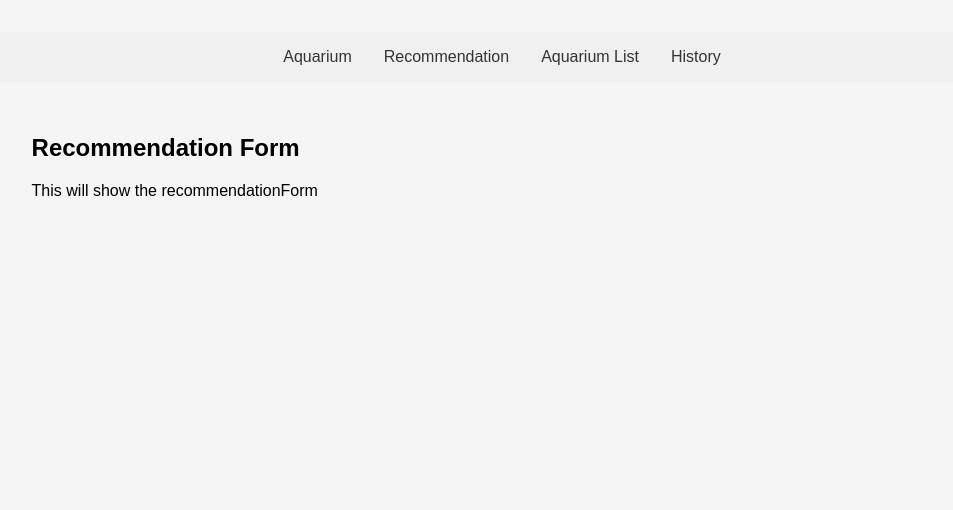
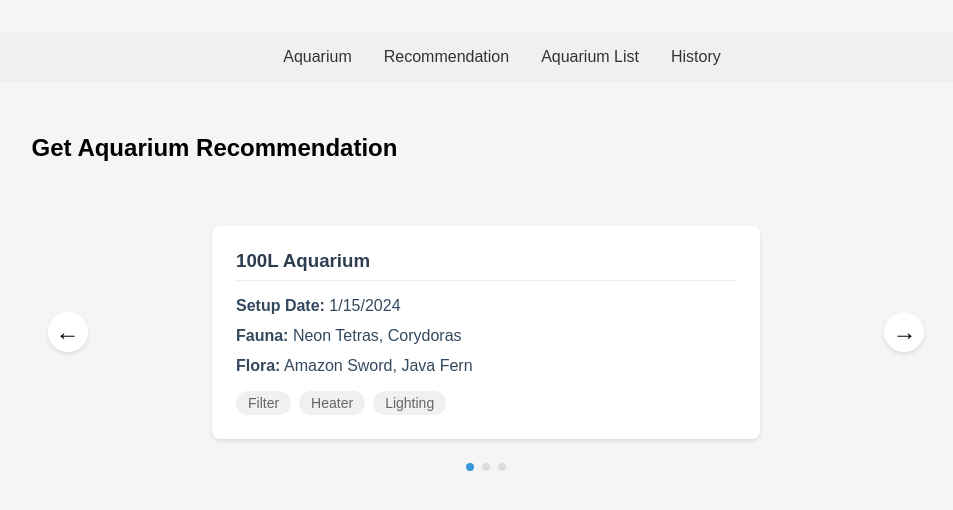
Before and after one commit to chbarbosa/super-acqua-mentor, a React (Vite) app: page /recommendation in a window 1280 px wide. Shown: the top 510 px of the page, without its empty margins (154-1107 px from the left). Built offline with nearby package versions, Linux system fonts and the light colour scheme.

Commit message:
carousel of aquariums add to recommendation form

```diff
--- /dev/null
+++ b/src/components/AquariumSelector/AquariumSelector.module.css
@@ -0,0 +1,112 @@
+.selector {
+  position: relative;
+  display: flex;
+  align-items: center;
+  justify-content: center;
+  padding: 2rem 0;
+  margin: 2rem 0;
+}
+
+.card {
+  background: white;
+  border-radius: 8px;
+  padding: 1.5rem;
+  box-shadow: 0 2px 4px rgba(0, 0, 0, 0.1);
+  width: 100%;
+  max-width: 500px;
+  cursor: pointer;
+  transition: transform 0.2s ease, box-shadow 0.2s ease;
+}
+
+.card:hover {
+  transform: translateY(-4px);
+  box-shadow: 0 4px 8px rgba(0, 0, 0, 0.15);
+}
+
+.arrow {
+  background: white;
+  border: none;
+  border-radius: 50%;
+  width: 40px;
+  height: 40px;
+  display: flex;
+  align-items: center;
+  justify-content: center;
+  font-size: 1.5rem;
+  cursor: pointer;
+  box-shadow: 0 2px 4px rgba(0, 0, 0, 0.1);
+  position: absolute;
+  top: 50%;
+  transform: translateY(-50%);
+  transition: all 0.3s ease;
+}
+
+.arrow:hover {
+  background: #f8f9fa;
+  transform: translateY(-50%) scale(1.1);
+}
+
+.left {
+  left: 1rem;
+}
+
+.right {
+  right: 1rem;
+}
+
+.pagination {
+  position: absolute;
+  bottom: 0;
+  left: 50%;
+  transform: translateX(-50%);
+  display: flex;
+  gap: 0.5rem;
+}
+
+.dot {
+  width: 8px;
+  height: 8px;
+  border-radius: 50%;
+  background: #ddd;
+  transition: background-color 0.3s ease;
+}
+
+.dot.active {
+  background: #3498db;
+}
+
+.header {
+  margin-bottom: 1rem;
+  padding-bottom: 0.5rem;
+  border-bottom: 1px solid #eee;
+}
+
+.header h3 {
+  margin: 0;
+  color: #2c3e50;
+}
+
+.details p {
+  margin: 0.75rem 0;
+  color: #34495e;
+}
+
+.features {
+  display: flex;
+  gap: 0.5rem;
+  margin-top: 1rem;
+}
+
+.features span {
+  background: #f0f0f0;
+  padding: 0.25rem 0.75rem;
+  border-radius: 999px;
+  font-size: 0.875rem;
+  color: #666;
+}
+
+.empty {
+  text-align: center;
+  padding: 2rem;
+  color: #666;
+}
--- /dev/null
+++ b/src/components/AquariumSelector/AquariumSelector.tsx
@@ -0,0 +1,80 @@
+import React, { useState } from 'react';
+import { Aquarium } from '../../api/mockApi';
+import styles from './AquariumSelector.module.css';
+
+interface AquariumSelectorProps {
+  aquariums: Aquarium[];
+  onSelect: (aquarium: Aquarium) => void;
+}
+
+const AquariumSelector: React.FC<AquariumSelectorProps> = ({ aquariums, onSelect }) => {
+  const [currentIndex, setCurrentIndex] = useState(0);
+
+  const handlePrevious = () => {
+    setCurrentIndex(current =>
+      current === 0 ? aquariums.length - 1 : current - 1
+    );
+  };
+
+  const handleNext = () => {
+    setCurrentIndex(current =>
+      current === aquariums.length - 1 ? 0 : current + 1
+    );
+  };
+
+  if (aquariums.length === 0) {
+    return <div className={styles.empty}>No aquariums available</div>;
+  }
+
+  const currentAquarium = aquariums[currentIndex];
+
+  return (
+    <div className={styles.selector}>
+      <button
+        className={`${styles.arrow} ${styles.left}`}
+        onClick={handlePrevious}
+        aria-label="Previous aquarium"
+      >
+        ←
+      </button>
+
+      <div
+        className={styles.card}
+        onClick={() => onSelect(currentAquarium)}
+      >
+        <div className={styles.header}>
+          <h3>{currentAquarium.volumeLiters}L Aquarium</h3>
+        </div>
+        <div className={styles.details}>
+          <p><strong>Setup Date:</strong> {new Date(currentAquarium.setupDate).toLocaleDateString()}</p>
+          <p><strong>Fauna:</strong> {currentAquarium.faunaDescription}</p>
+          <p><strong>Flora:</strong> {currentAquarium.floraDescription}</p>
+          <div className={styles.features}>
+            {currentAquarium.hasFilter && <span>Filter</span>}
+            {currentAquarium.hasHeater && <span>Heater</span>}
+            {currentAquarium.hasLighting && <span>Lighting</span>}
+          </div>
+        </div>
+      </div>
+
+      <button
+        className={`${styles.arrow} ${styles.right}`}
+        onClick={handleNext}
+        aria-label="Next aquarium"
+      >
+        →
+      </button>
+
+      <div className={styles.pagination}>
+        {aquariums.map((_, index) => (
+          <span
+            key={index}
+            className={`${styles.dot} ${index === currentIndex ? styles.active : ''}`}
+          />
+        ))}
+      </div>
+    </div>
+  );
+};
+
+export default AquariumSelector;
--- a/src/components/RecommendationForm/RecommendationForm.tsx
+++ b/src/components/RecommendationForm/RecommendationForm.tsx
@@ -1,10 +1,57 @@
-import React from 'react';
+import React, { useEffect, useState } from 'react';
+import { fetchAquariums, Aquarium } from '../../api/mockApi';
+import AquariumSelector from '../AquariumSelector/AquariumSelector';
+import styles from './RecommendationForm.module.css';
 
 const RecommendationForm: React.FC = () => {
+  const [aquariums, setAquariums] = useState<Aquarium[]>([]);
+  const [selectedAquarium, setSelectedAquarium] = useState<Aquarium | null>(null);
+  const [isLoading, setIsLoading] = useState(true);
+  const [error, setError] = useState<string | null>(null);
+
+  useEffect(() => {
+    const loadAquariums = async () => {
+      try {
+        const data = await fetchAquariums();
+        setAquariums(data);
+      } catch (err) {
+        setError('Failed to load aquariums');
+      } finally {
+        setIsLoading(false);
+      }
+    };
+
+    loadAquariums();
+  }, []);
+
+  if (isLoading) {
+    return (
+      <div className="app">
+        <div className="loading-spinner">Loading aquariums...</div>
+      </div>
+    );
+  }
+
+  if (error) {
+    return (
+      <div className="app">
+        <div className="error-message">{error}</div>
+      </div>
+    );
+  }
+
   return (
-    <div>
-      <h2>Recommendation Form</h2>
-      <p>This will show the recommendationForm</p>
+    <div className={styles.container}>
+      <h2>Get Aquarium Recommendation</h2>
+      <AquariumSelector
+        aquariums={aquariums}
+        onSelect={setSelectedAquarium}
+      />
+      {selectedAquarium && (
+        <div className={styles.form}>
+          {/* Additional form fields will go here */}
+        </div>
+      )}
     </div>
   );
 };
```
Also changed, not shown: src/components/RecommendationForm/RecommendationForm.module.css (added).
